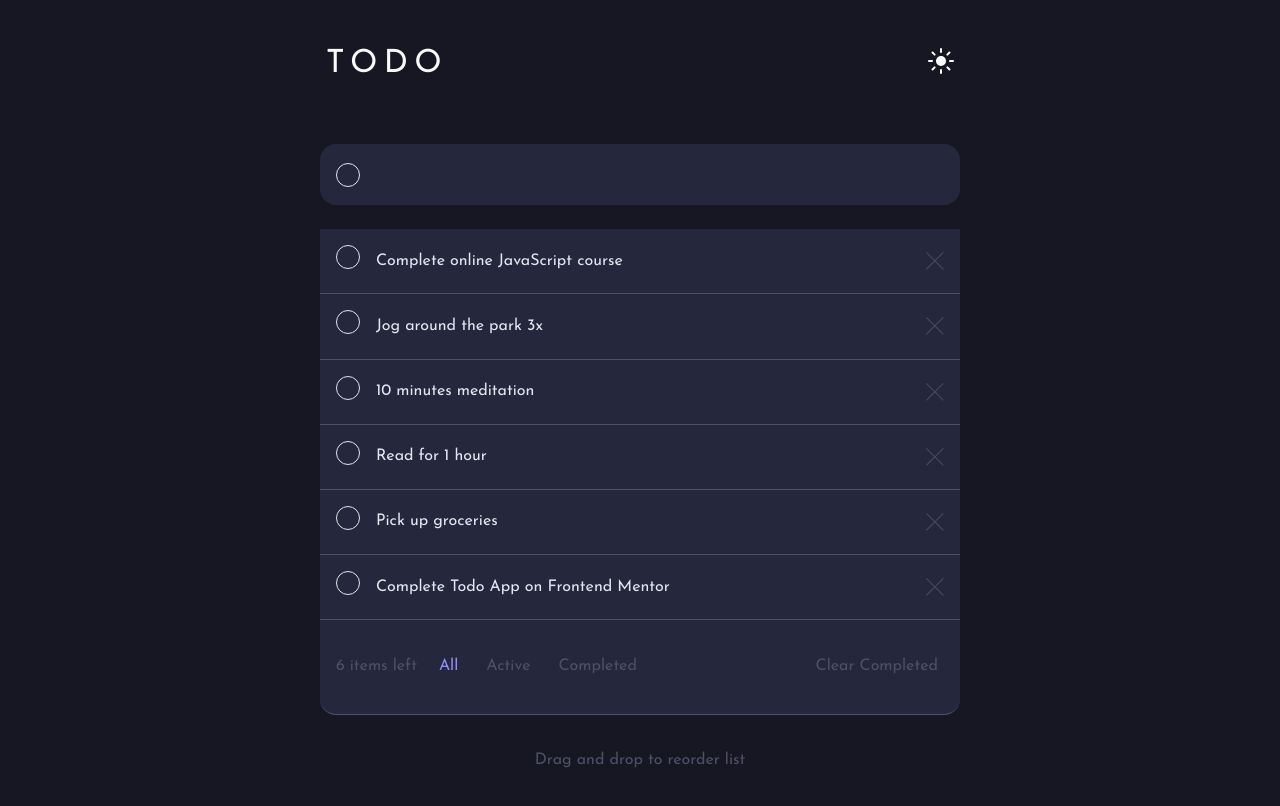
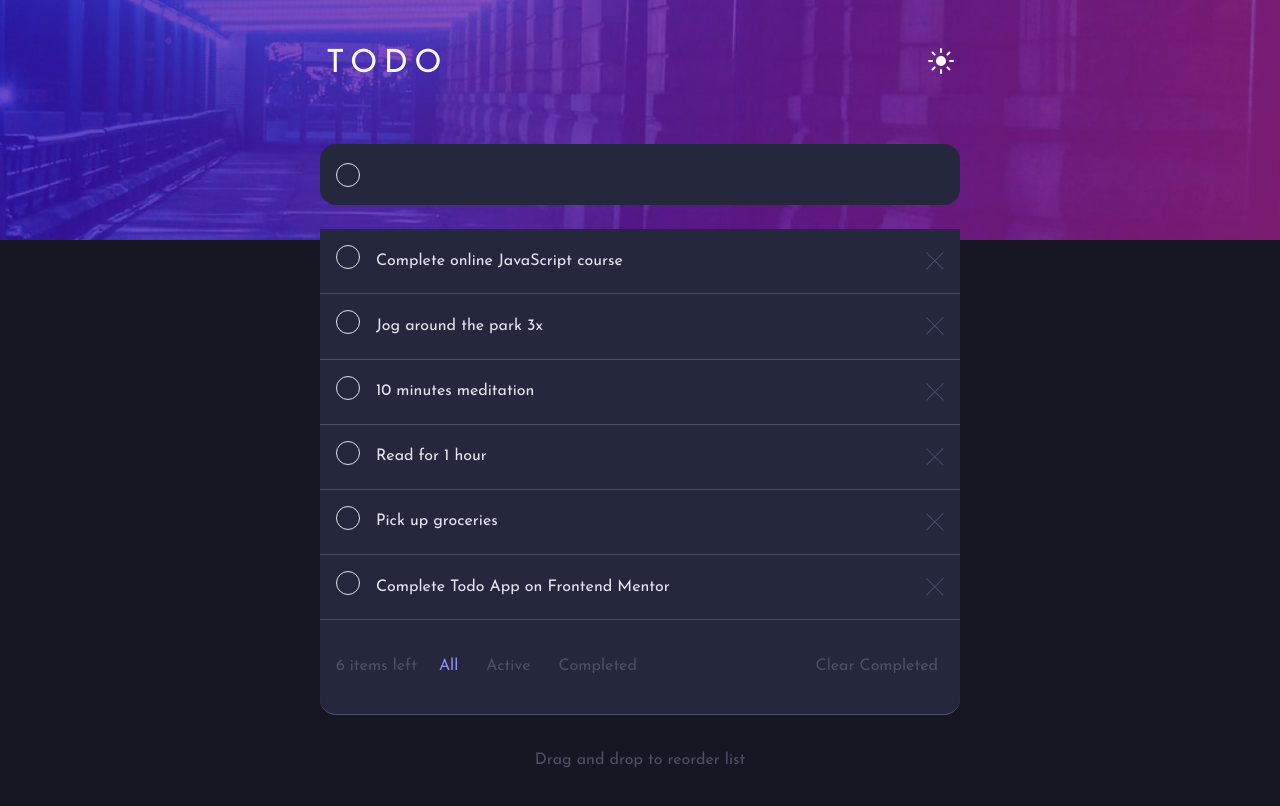
Before and after one commit to daalti/TodoApp, a plain HTML site: page index.html in a window 1280 px wide. Drawn offline with Linux system fonts and the light colour scheme.

Commit message:
final commit 3

```diff
--- a/css/style.css
+++ b/css/style.css
@@ -103,7 +103,7 @@ body{
 
 .header{
     min-height: 30vh;
-    background-image: url("./images/bg-mobile-dark.jpg");
+    background-image: url("../images/bg-mobile-dark.jpg");
     background-size: cover;
     background-position: center;
     background-repeat: no-repeat;
@@ -311,7 +311,7 @@ body{
 
 @media screen and (min-width: 40rem){
     .header{
-        background-image: url("./images/bg-desktop-dark.jpg");
+        background-image: url("../images/bg-desktop-dark.jpg");
     }
 
     .main .item-bottom-todo .bot-container2{
```
